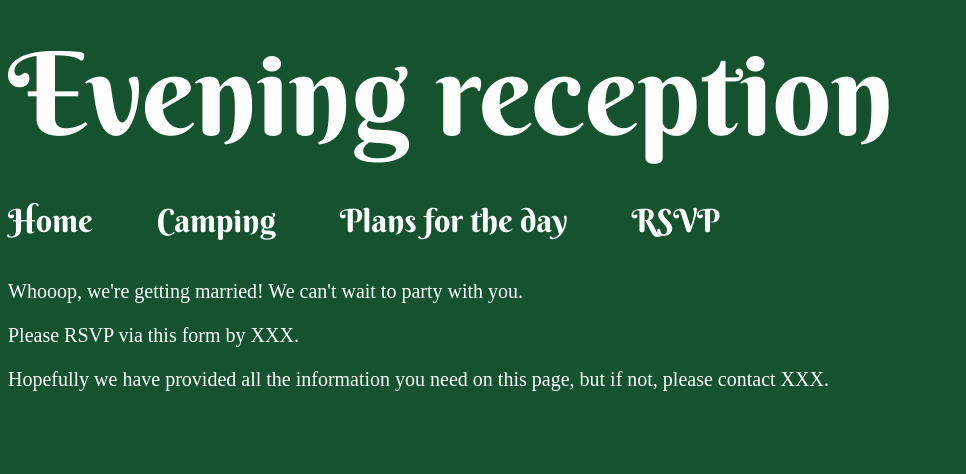
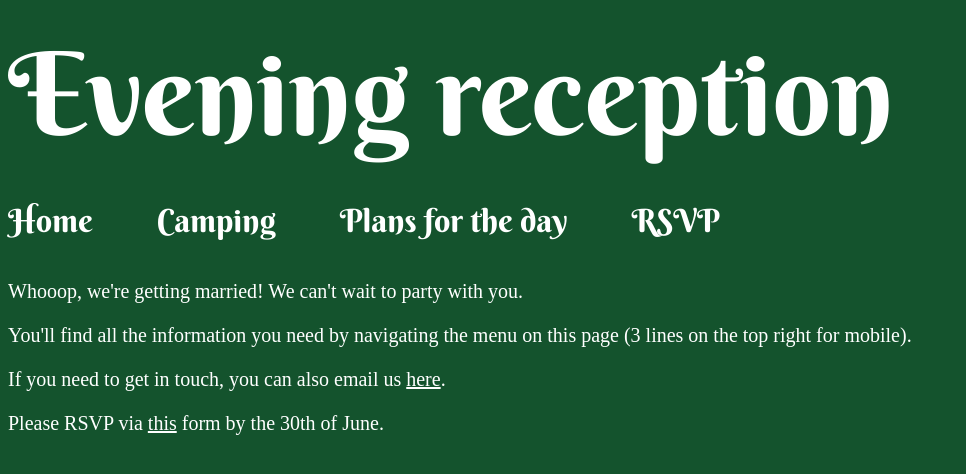
Before and after one commit to josenymad/wedding, a React (Vite) app: page /evening in a window 1280 px wide. Shown: the top 474 px of the page, without its empty margins (0-966 px from the left). Built offline with nearby package versions, Linux system fonts and the light colour scheme; a web font is replaced by a local one.

Commit message:
highlight date on landing page, add rsvp form link

```diff
--- a/src/App.tsx
+++ b/src/App.tsx
@@ -4,10 +4,9 @@ import Evening from "./components/evening/Evening";
 import CeremonyCamping from "./components/ceremony/CeremonyCamping";
 import CeremonyPlans from "./components/ceremony/CeremonyPlans";
 import CanYouHelp from "./components/ceremony/CanYouHelp";
-import CeremonyRsvp from "./components/ceremony/CeremonyRsvp";
 import EveningCamping from "./components/evening/EveningCamping";
 import EveningPlans from "./components/evening/EveningPlans";
-import EveningRsvp from "./components/evening/EveningRsvp";
+import RsvpForm from "./components/RsvpForm";
 import { useInView } from "react-intersection-observer";
 import { Route, Routes } from "react-router-dom";
 
@@ -27,12 +26,22 @@ function App() {
           <Route path="camping" element={<CeremonyCamping />} />
           <Route path="plans-for-the-day" element={<CeremonyPlans />} />
           <Route path="can-you-help" element={<CanYouHelp />} />
-          <Route path="rsvp" element={<CeremonyRsvp />} />
+          <Route
+            path="rsvp"
+            element={
+              <RsvpForm formLink="https://forms.office.com/e/UDPV9Mi2zP" />
+            }
+          />
         </Route>
         <Route path="evening" element={<Evening />}>
           <Route path="camping" element={<EveningCamping />} />
           <Route path="plans-for-the-day" element={<EveningPlans />} />
-          <Route path="rsvp" element={<EveningRsvp />} />
+          <Route
+            path="rsvp"
+            element={
+              <RsvpForm formLink="https://forms.office.com/e/1egLYrk0S1" />
+            }
+          />
         </Route>
       </Routes>
     </main>
--- a/src/components/LandingPage.tsx
+++ b/src/components/LandingPage.tsx
@@ -7,15 +7,15 @@ const LandingPage = () => {
     <section id="landing_page" className="bg-green-900 min-h-screen">
       <img src={tenerife} alt="tenerife" />
       <hgroup className="text-center text-white">
-        <h1 className="absolute top-[0.1vw] left-[10vw] text-[10vw] font-berkshire">
+        <h1 className="absolute top-[0vw] left-[5vw] text-[10vw] font-berkshire">
           Ben and Neva
         </h1>
-        <div className="font-cherry lg:absolute lg:top-[13vw] lg:left-[25vw] lg:text-green-900 lg:text-[1.3vw]">
+        <div className="font-cherry lg:absolute lg:top-[13vw] lg:left-[23vw] lg:text-green-900 lg:text-[1.3vw]">
+          <p className="font-bold">Saturday 7th of September 2024</p>
           <p>Whitebottom Farm,</p>
           <p>Etherow Country Park,</p>
           <p>Stockport,</p>
           <p>SK6 5JE</p>
-          <p>Saturday 7th of September 2024</p>
         </div>
       </hgroup>
       {window.innerHeight > window.innerWidth && window.innerWidth < 500 ? (
--- /dev/null
+++ b/src/components/RsvpForm.tsx
@@ -0,0 +1,15 @@
+const RsvpForm = ({ formLink }: { formLink: string }) => {
+  return (
+    <div className="font-cherry text-xl p-2">
+      <p>
+        Please RSVP via{" "}
+        <a href={formLink} className="underline" target="_blank">
+          this
+        </a>{" "}
+        form by the 30th of June.
+      </p>
+    </div>
+  );
+};
+
+export default RsvpForm;
--- a/src/components/ceremony/Ceremony.tsx
+++ b/src/components/ceremony/Ceremony.tsx
@@ -3,7 +3,7 @@ import { Outlet } from "react-router-dom";
 import { useLocation } from "react-router-dom";
 import CeremonyMobileNavbar from "./CeremonyMobileNavbar";
 import CeremonyNavbar from "./CeremonyNavbar";
-import CeremonyRsvp from "./CeremonyRsvp";
+import RsvpForm from "../RsvpForm";
 
 const Ceremony = () => {
   const { pathname } = useLocation();
@@ -20,11 +20,19 @@ const Ceremony = () => {
             Whooop, we're getting married! We can't wait to share our special
             day with you.
           </h3>
-          <CeremonyRsvp />
           <p className="p-2">
-            Hopefully we have provided all the information you need on this
-            page, but if not, please contact XXX.
+            You'll find all the information you need by navigating the menu on
+            this page (3 lines on the top right for mobile).
           </p>
+
+          <p className="p-2">
+            If you need to get in touch, you can also email us{" "}
+            <a href="mailto: nevaandben@gmail.com" className="underline">
+              here
+            </a>
+            .
+          </p>
+          <RsvpForm formLink="https://forms.office.com/e/UDPV9Mi2zP" />
         </div>
       ) : null}
       <Outlet />
--- a/src/components/ceremony/CeremonyRsvp.tsx
+++ /dev/null
@@ -1,9 +0,0 @@
-const CeremonyRsvp = () => {
-  return (
-    <div className="font-cherry text-xl p-2">
-      <p>Please RSVP via this form by XXX.</p>
-    </div>
-  );
-};
-
-export default CeremonyRsvp;
--- a/src/components/evening/Evening.tsx
+++ b/src/components/evening/Evening.tsx
@@ -3,7 +3,7 @@ import { Outlet } from "react-router-dom";
 import { useLocation } from "react-router-dom";
 import EveningNavbar from "./EveningNavbar";
 import EveningMobileNavbar from "./EveningMobileNavbar";
-import EveningRsvp from "./EveningRsvp";
+import RsvpForm from "../RsvpForm";
 
 const Evening = () => {
   const { pathname } = useLocation();
@@ -19,11 +19,18 @@ const Evening = () => {
           <h3 className="p-2">
             Whooop, we're getting married! We can't wait to party with you.
           </h3>
-          <EveningRsvp />
           <p className="p-2">
-            Hopefully we have provided all the information you need on this
-            page, but if not, please contact XXX.
+            You'll find all the information you need by navigating the menu on
+            this page (3 lines on the top right for mobile).
           </p>
+          <p className="p-2">
+            If you need to get in touch, you can also email us{" "}
+            <a href="mailto: nevaandben@gmail.com" className="underline">
+              here
+            </a>
+            .
+          </p>
+          <RsvpForm formLink="https://forms.office.com/e/1egLYrk0S1" />
         </div>
       ) : null}
       <Outlet />
--- a/src/components/evening/EveningRsvp.tsx
+++ /dev/null
@@ -1,9 +0,0 @@
-const EveningRsvp = () => {
-  return (
-    <div className="font-cherry text-xl p-2">
-      <p>Please RSVP via this form by XXX.</p>
-    </div>
-  );
-};
-
-export default EveningRsvp;
```
